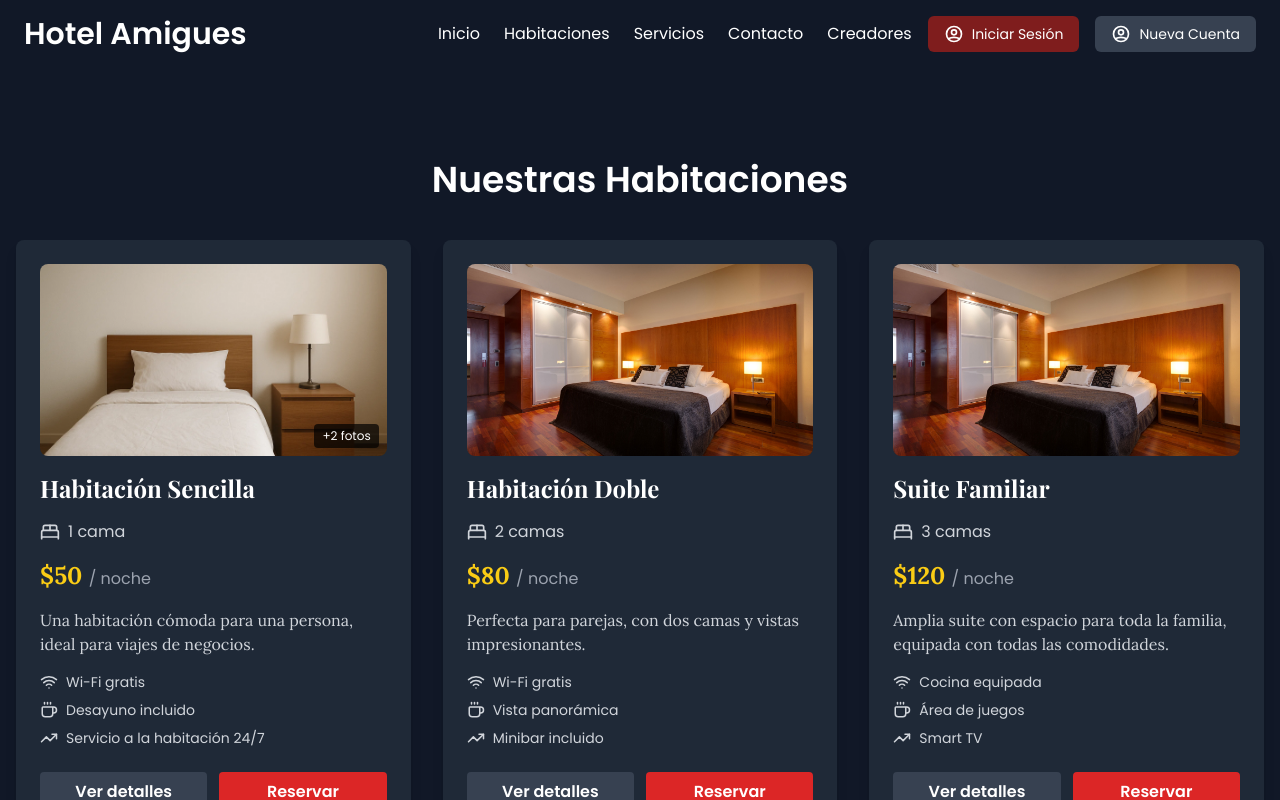
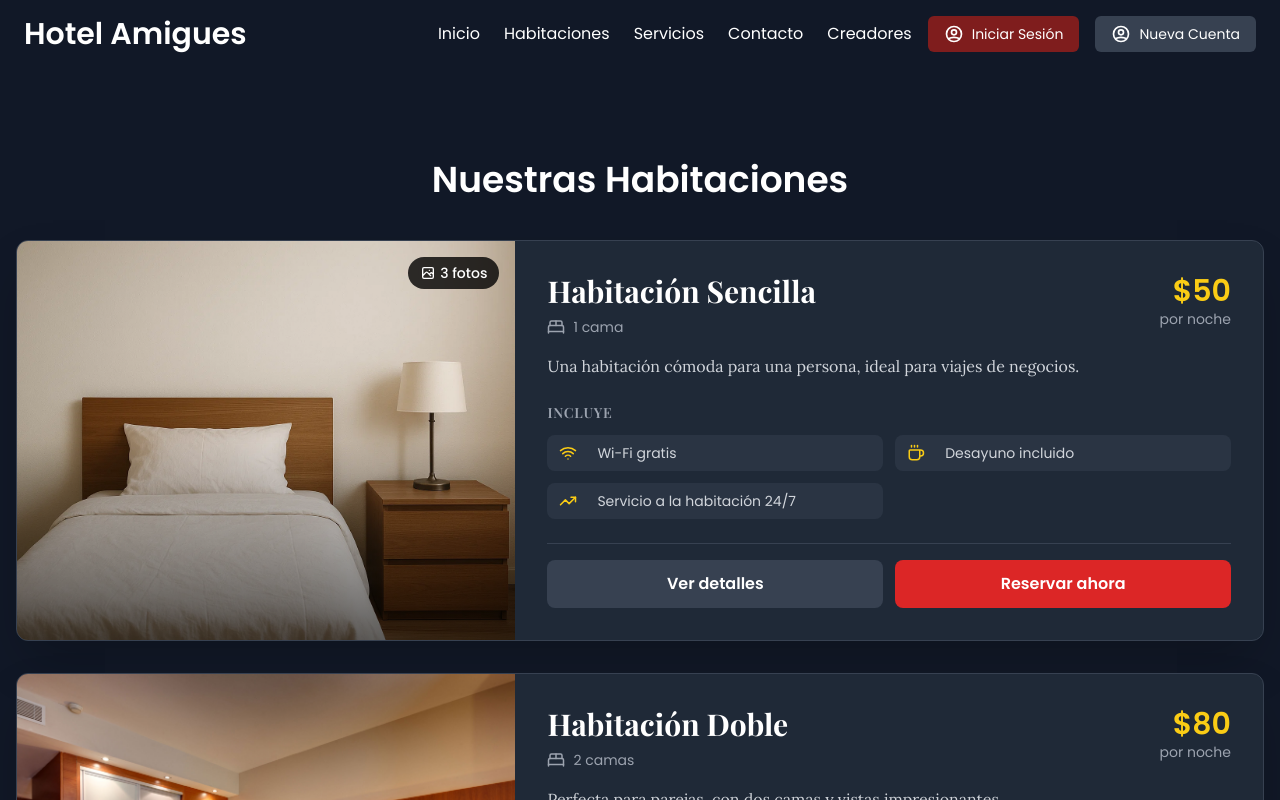
Before and after one commit to DarioRafael/HotelAmigues, a React (Create React App) app: page /habitaciones in a window 1280 px wide. Shown: the top 800 px of the page. Built offline with nearby package versions, Linux system fonts and the light colour scheme.

Commit message:
Modidicacion en disenio de pantalla habitaciones

```diff
--- a/src/components/Habitaciones.js
+++ b/src/components/Habitaciones.js
@@ -146,61 +146,98 @@ const Habitaciones = () => {
                 Nuestras Habitaciones
             </h1>
 
-            {/* Grid de habitaciones */}
-            <div className="grid grid-cols-1 md:grid-cols-2 lg:grid-cols-3 gap-8">
+            {/* Layout horizontal de habitaciones */}
+            <div className="space-y-8 max-w-7xl mx-auto">
                 {habitaciones.map((habitacion, index) => (
                     <div
                         key={index}
-                        className="bg-gray-800 text-white p-6 rounded-lg shadow-lg transition-transform hover:scale-105"
+                        className="bg-gray-800 text-white rounded-xl shadow-2xl overflow-hidden transition-all duration-300 hover:shadow-red-500/20 hover:scale-[1.01] border border-gray-700"
                     >
-                        <div className="relative mb-4 rounded-lg overflow-hidden">
+                        <div className="grid grid-cols-1 lg:grid-cols-5 gap-0">
+                            {/* Columna izquierda: Imagen (40% del ancho) */}
+                            <div className="relative lg:col-span-2 h-64 lg:h-auto group">
                                 <img
                                     src={habitacion.imagenes[0]}
                                     alt={habitacion.tipo}
-                                className="w-full h-48 object-cover"
+                                    className="w-full h-full object-cover transition-transform duration-500 group-hover:scale-110"
                                 />
+                                {/* Overlay con degradado */}
+                                <div className="absolute inset-0 bg-gradient-to-t from-black/60 via-transparent to-transparent"></div>
+
+                                {/* Badge de fotos */}
                                 {habitacion.imagenes.length > 1 && (
-                                <div className="absolute bottom-2 right-2 bg-black/70 text-white px-2 py-1 rounded text-xs">
-                                    +{habitacion.imagenes.length - 1} fotos
+                                    <div className="absolute top-4 right-4 bg-black/80 backdrop-blur-sm text-white px-3 py-1.5 rounded-full text-sm font-medium flex items-center gap-1">
+                                        <svg className="w-4 h-4" fill="none" stroke="currentColor" viewBox="0 0 24 24">
+                                            <path strokeLinecap="round" strokeLinejoin="round" strokeWidth={2} d="M4 16l4.586-4.586a2 2 0 012.828 0L16 16m-2-2l1.586-1.586a2 2 0 012.828 0L20 14m-6-6h.01M6 20h12a2 2 0 002-2V6a2 2 0 00-2-2H6a2 2 0 00-2 2v12a2 2 0 002 2z" />
+                                        </svg>
+                                        {habitacion.imagenes.length} fotos
                                     </div>
                                 )}
+
+                                {/* Precio flotante en móvil */}
+                                <div className="lg:hidden absolute bottom-4 left-4">
+                                    <div className="bg-red-600 text-white px-4 py-2 rounded-lg shadow-lg">
+                                        <span className="text-2xl font-bold">${habitacion.precio}</span>
+                                        <span className="text-sm opacity-90"> / noche</span>
+                                    </div>
+                                </div>
                             </div>
 
-                        <h2 className="text-2xl font-bold mb-4">{habitacion.tipo}</h2>
-
-                        <div className="flex items-center mb-4 text-gray-300">
-                            <BedDouble className="mr-2" size={20} />
-                            <span>{habitacion.camas} {habitacion.camas === 1 ? 'cama' : 'camas'}</span>
+                            {/* Columna derecha: Información (60% del ancho) */}
+                            <div className="lg:col-span-3 p-6 lg:p-8 flex flex-col">
+                                <div className="flex-1">
+                                    {/* Header */}
+                                    <div className="flex justify-between items-start mb-4">
+                                        <div>
+                                            <h2 className="text-3xl font-bold mb-2">{habitacion.tipo}</h2>
+                                            <div className="flex items-center text-gray-400">
+                                                <BedDouble className="mr-2" size={18} />
+                                                <span className="text-sm">{habitacion.camas} {habitacion.camas === 1 ? 'cama' : 'camas'}</span>
+                                            </div>
                                         </div>
 
-                        <p className="text-2xl font-bold mb-4 text-yellow-400">
-                            ${habitacion.precio} <span className="text-base font-normal text-gray-400">/ noche</span>
-                        </p>
+                                        {/* Precio en desktop */}
+                                        <div className="hidden lg:block text-right">
+                                            <div className="text-3xl font-bold text-yellow-400">${habitacion.precio}</div>
+                                            <div className="text-sm text-gray-400">por noche</div>
+                                        </div>
+                                    </div>
 
-                        <p className="mb-4 text-gray-300">{habitacion.descripcion}</p>
+                                    {/* Descripción */}
+                                    <p className="text-gray-300 mb-6 leading-relaxed">{habitacion.descripcion}</p>
 
-                        <ul className="mb-6 space-y-2">
+                                    {/* Características en grid */}
+                                    <div className="mb-6">
+                                        <h4 className="text-sm font-semibold text-gray-400 uppercase tracking-wider mb-3">Incluye</h4>
+                                        <div className="grid grid-cols-1 sm:grid-cols-2 gap-3">
                                             {habitacion.caracteristicas.map((caracteristica, i) => (
-                                <li key={i} className="flex items-center text-sm text-gray-300">
+                                                <div key={i} className="flex items-center text-gray-300 bg-gray-700/50 rounded-lg px-3 py-2">
+                                                    <div className="text-yellow-400 mr-3">
                                                         {getCaracteristicaIcon(i)}
-                                    {caracteristica}
-                                </li>
+                                                    </div>
+                                                    <span className="text-sm">{caracteristica}</span>
+                                                </div>
                                             ))}
-                        </ul>
+                                        </div>
+                                    </div>
+                                </div>
 
-                        <div className="flex gap-3">
+                                {/* Botones */}
+                                <div className="flex gap-3 pt-4 border-t border-gray-700">
                                     <button
                                         onClick={() => handleRoomClick(habitacion)}
-                                className="flex-1 bg-gray-700 hover:bg-gray-600 text-white font-semibold py-2 px-4 rounded transition-colors"
+                                        className="flex-1 bg-gray-700 hover:bg-gray-600 text-white font-semibold py-3 px-6 rounded-lg transition-all duration-200 hover:shadow-lg"
                                     >
                                         Ver detalles
                                     </button>
                                     <button
                                         onClick={() => handleReservar(habitacion)}
-                                className="flex-1 bg-red-600 hover:bg-red-700 text-white font-semibold py-2 px-4 rounded transition-colors"
+                                        className="flex-1 bg-red-600 hover:bg-red-700 text-white font-bold py-3 px-6 rounded-lg transition-all duration-200 hover:shadow-lg hover:shadow-red-500/50"
                                     >
-                                Reservar
+                                        Reservar ahora
                                     </button>
+                                </div>
+                            </div>
                         </div>
                     </div>
                 ))}
```
Lines whose indentation alone changed are shown as unchanged.
